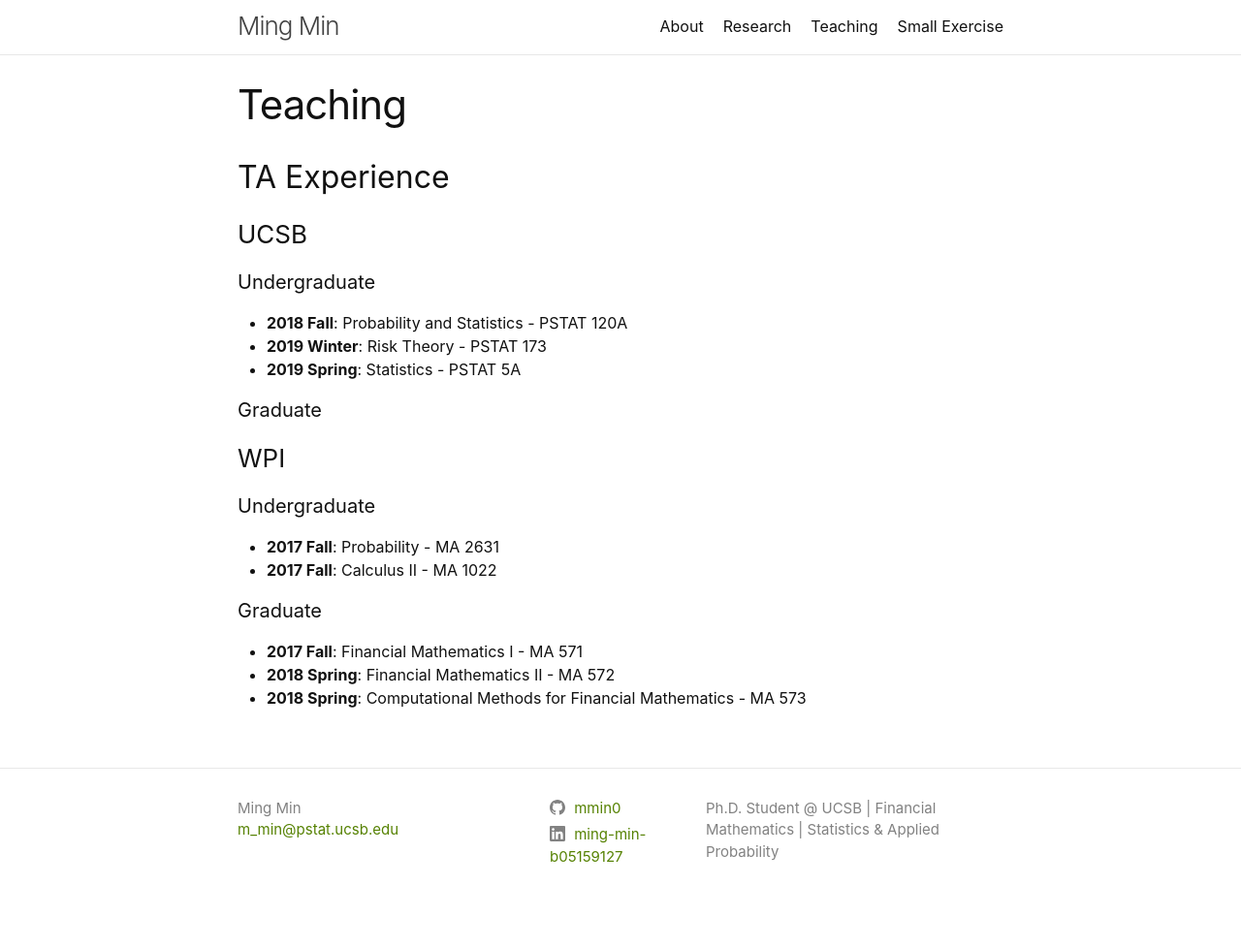
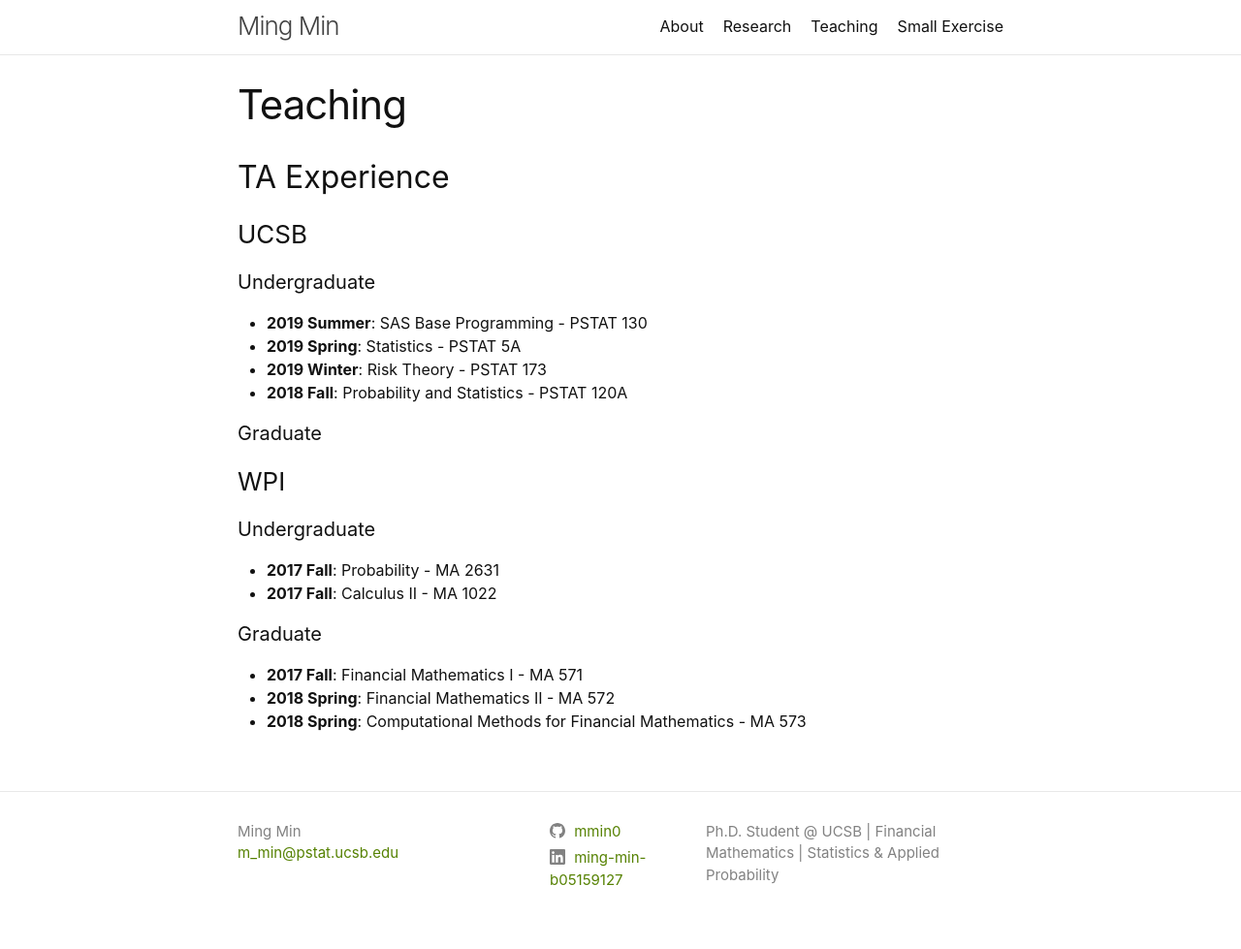
Before and after one commit to mmin0/mmin0.github.io, a Jekyll site: the page built from resources/index.md, in a window 1280 px wide. Shown: the whole page at 97% size. Built offline with Jekyll 4.4.1, drawn with Linux system fonts in a browser that asks for light colours; before the commit the page ends 955 px from its top, so only the background shows below that.

Commit message:
Update index.md

```diff
--- a/resources/index.md
+++ b/resources/index.md
@@ -7,9 +7,11 @@ title: Teaching
 
 ### UCSB
 #### Undergraduate
+* **2019 Summer**: SAS Base Programming - PSTAT 130
+* **2019 Spring**: Statistics - PSTAT 5A
+* **2019 Winter**: Risk Theory - PSTAT 173
 * **2018 Fall**: Probability and Statistics - PSTAT 120A
-* **2019 Winter**: Risk Theory - PSTAT 173
-* **2019 Spring**: Statistics - PSTAT 5A
+
 
 #### Graduate
 
```
